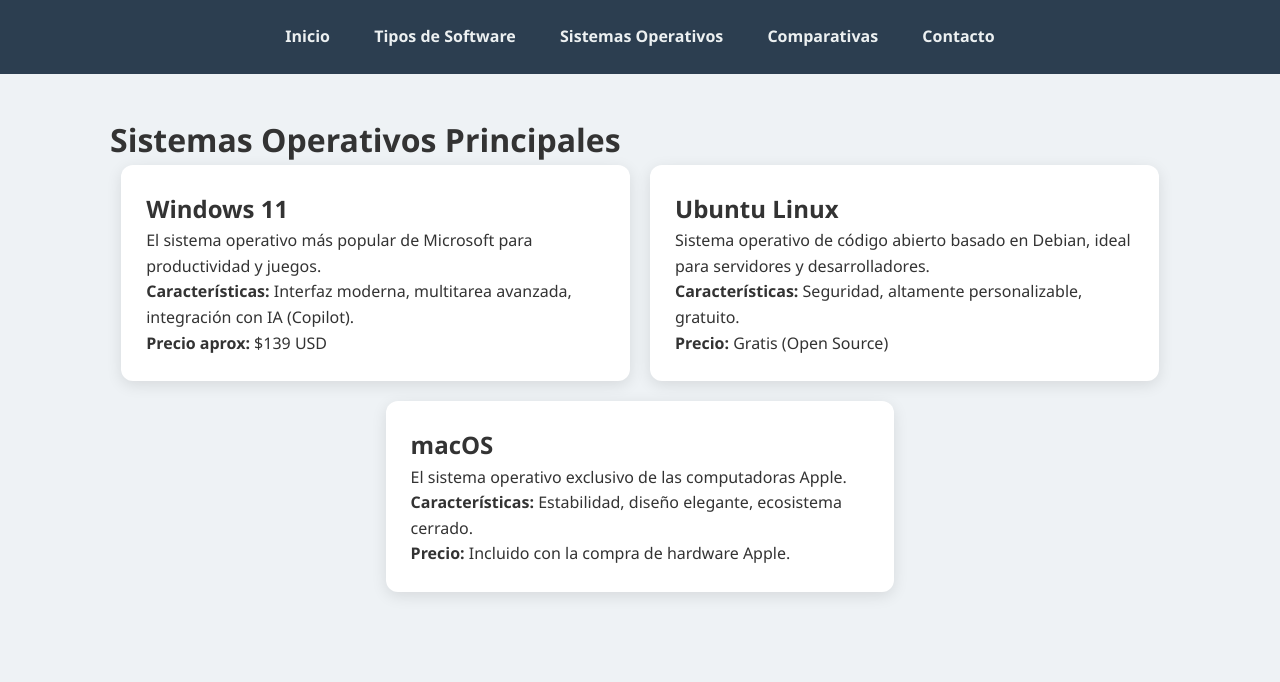
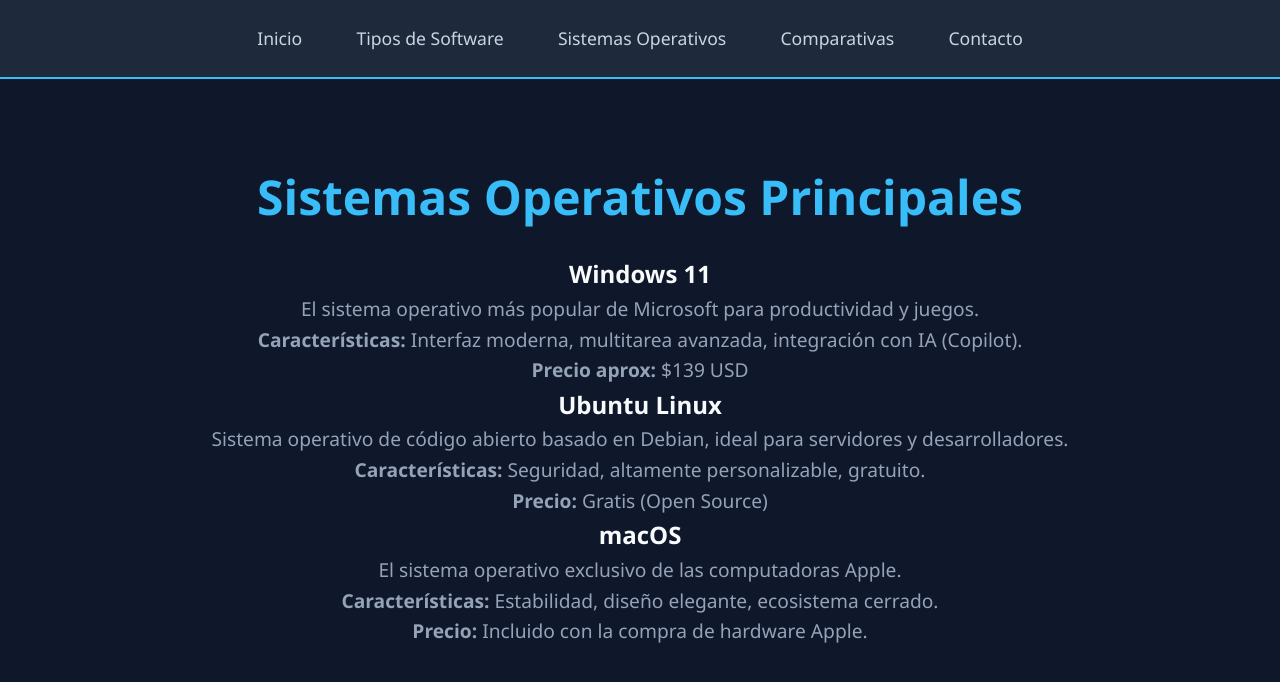
Before and after one commit to josesoto6111-hash/tienda, a plain HTML site: page sistemas.html in a window 1280 px wide. Drawn offline with Linux system fonts and the light colour scheme; files that its build step writes are made by us from their sources.

Commit message:
Update estilos.css

```diff
--- a/estilos.css
+++ b/estilos.css
@@ -1,36 +1,28 @@
-/* Configuración Global */
+/* Reseteo y fuente moderna */
 * { margin: 0; padding: 0; box-sizing: border-box; }
-body { font-family: 'Segoe UI', sans-serif; background-color: #eef2f5; color: #333; line-height: 1.6; }
-
-/* Menú Superior */
-header { background-color: #2c3e50; padding: 1.5rem; }
-nav ul { list-style: none; text-align: center; }
-nav ul li { display: inline-block; margin: 0 20px; }
-nav ul li a { text-decoration: none; color: #ecf0f1; font-weight: 600; }
-
-/* Contenedor Principal (Grid para las tarjetas) */
-main { max-width: 1100px; margin: 40px auto; padding: 0 20px; }
-
-/* Estilo de las Tarjetas */
-.contenedor-tarjetas {
-    display: flex; /* Alinea las tarjetas */
-    flex-wrap: wrap; /* Permite que salten a la siguiente línea en móviles */
-    gap: 20px; /* Espacio entre tarjetas */
-    justify-content: center;
+body {
+    font-family: 'Segoe UI', Roboto, Helvetica, Arial, sans-serif;
+    background-color: #0f172a; /* Azul muy oscuro tecnológico */
+    color: #f8fafc;
+    line-height: 1.6;
 }
 
-.tarjeta {
-    background: white;
-    border-radius: 12px;
-    padding: 25px;
-    width: 48%; /* Dos tarjetas por fila */
-    box-shadow: 0 4px 15px rgba(0,0,0,0.1);
-    transition: transform 0.3s;
+/* Menú Estilo Tech Profesional */
+header { background-color: #1e293b; padding: 1.5rem; border-bottom: 2px solid #38bdf8; }
+nav ul { list-style: none; text-align: center; }
+nav ul li { display: inline-block; margin: 0 25px; }
+nav ul li a {
+    text-decoration: none; color: #cbd5e1; font-weight: 500;
+    font-size: 1.1rem; transition: 0.3s;
 }
+nav ul li a:hover { color: #38bdf8; }
 
-.tarjeta:hover { transform: translateY(-5px); }
+/* Contenido Principal */
+main { max-width: 900px; margin: 60px auto; text-align: center; padding: 20px; }
+h1 { font-size: 3rem; margin-bottom: 20px; color: #38bdf8; }
+p { font-size: 1.2rem; color: #94a3b8; }
 
-/* Responsive: Para celulares, que sea una tarjeta por fila */
+/* Ajuste para móviles */
 @media (max-width: 768px) {
-    .tarjeta { width: 100%; }
+    nav ul li { display: block; margin: 10px 0; }
 }
```
